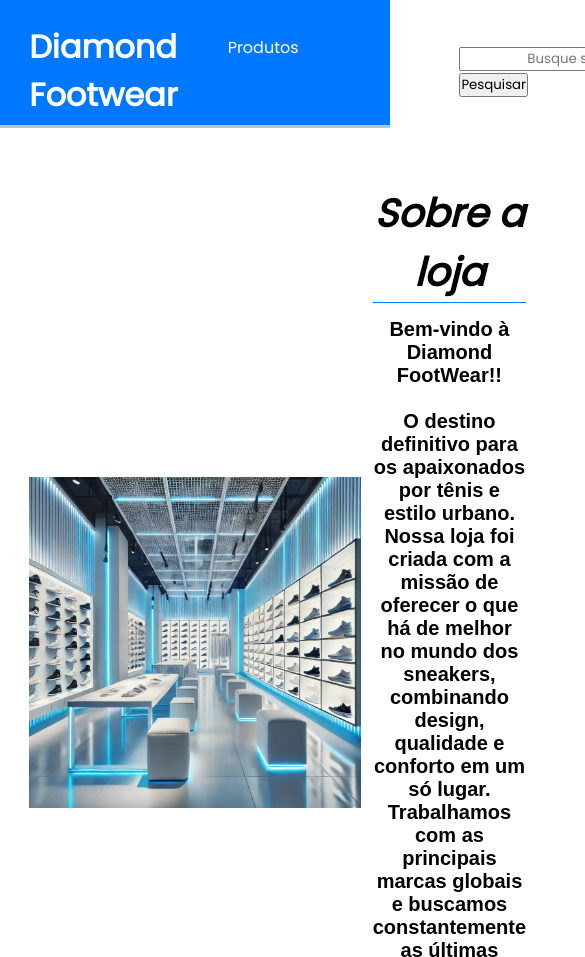
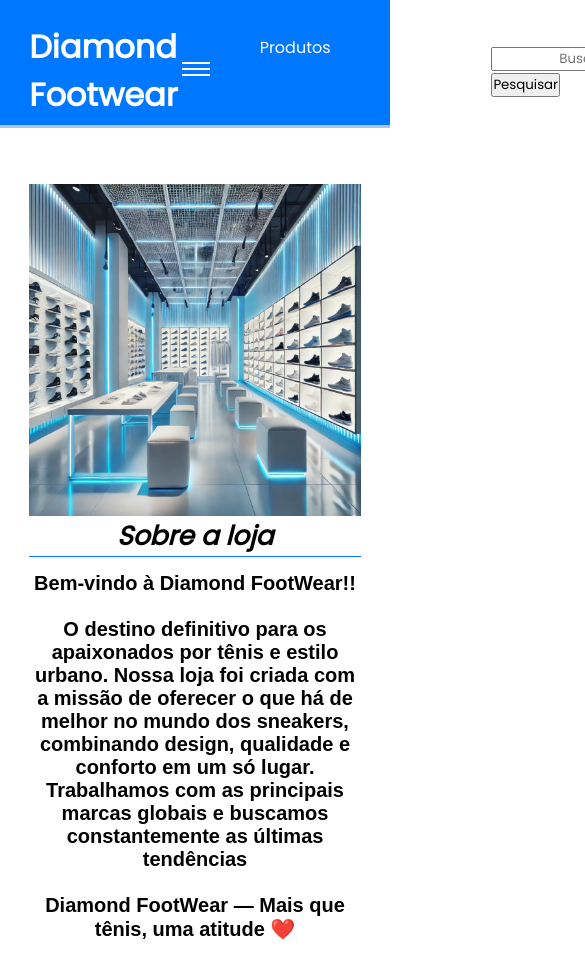
Before and after one commit to JhonyOwner/trabalho_responsivo, a plain HTML site: page index.html in a window 390 px wide. Shown: the top 957 px of the page, 585 px wide, since content can reach past the window. Drawn offline with nearby package versions, Linux system fonts and the light colour scheme; some packages are replaced by stand-ins of ours; a script that the page names is missing; a web font is replaced by a local one.

Commit message:
Criado a class menu-hamburguer

```diff
--- a/index.html
+++ b/index.html
@@ -18,7 +18,14 @@
 <body>
     <header>
         <div class="container">
-            <h1>Diamond Footwear</h1>
+            <div class=" container container-flex">
+                <h1>Diamond Footwear</h1>
+                <div class="menu-hamburguer">      <!-- Primeira modificação -->
+                    <span></span>
+                    <span></span>
+                    <span></span>
+                </div>
+            </div>
             <nav class="container">
                 <ul class="menu">
                     <li>
--- a/style.css
+++ b/style.css
@@ -9,6 +9,23 @@
     max-width: 1450px;
     width: 100%;
     margin: 0 auto;
+}
+
+.menu-hamburguer {
+    width: 32px;        /* Tamanho */
+    cursor: pointer;
+}
+
+.menu-hamburguer span {
+    height: 2px;  /*crossura*/
+    width: 100%; /*largura*/
+    background-color: #fff;
+    display: block; /*aparecer em block*/
+    margin-bottom: 4px;
+}
+
+.container-flex {
+    display: flex;
 }
 
 header .container {
@@ -375,12 +392,16 @@ footer li img {
         max-width: 85%;
     }
 
+    #sobre .sobrenos {
+        flex-wrap: wrap;
+        font-size: 1.1em;
+    }
 
-    .sobre .produtos img {
+    .produtos img {
         margin-right: 0px;
     }
 
-    .sobre .produtos a {
+    .produtos a {
         display: block;
         font-size: 0.7em;
     }
```
